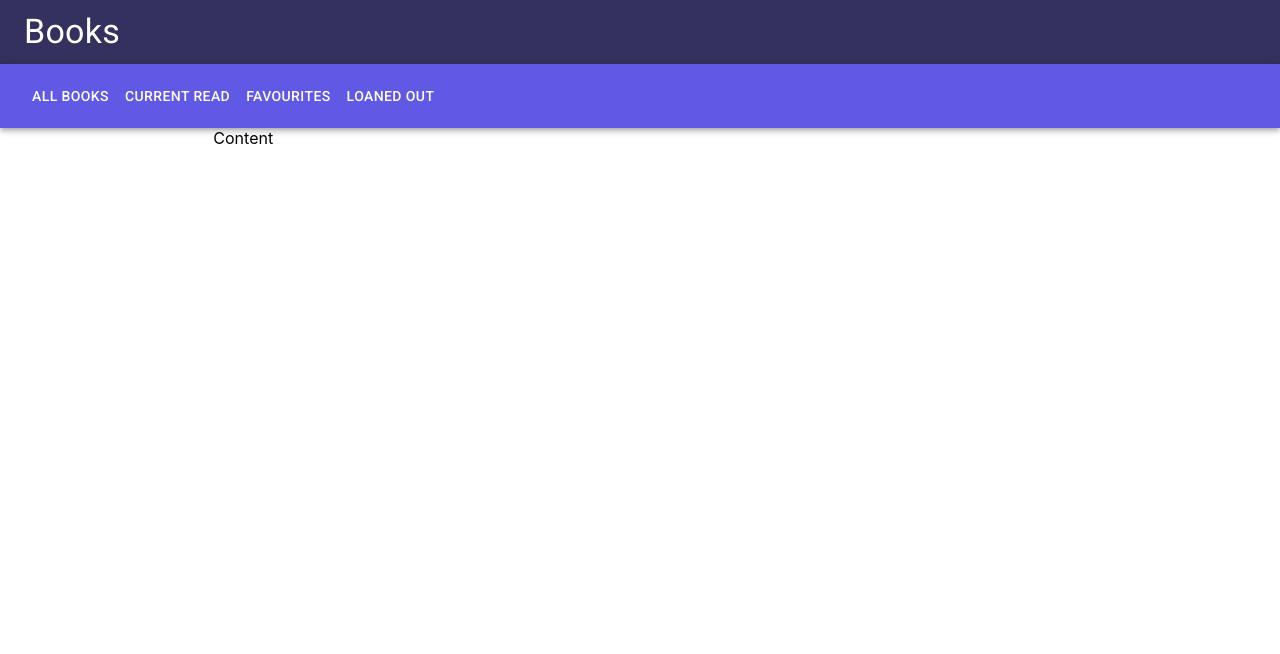
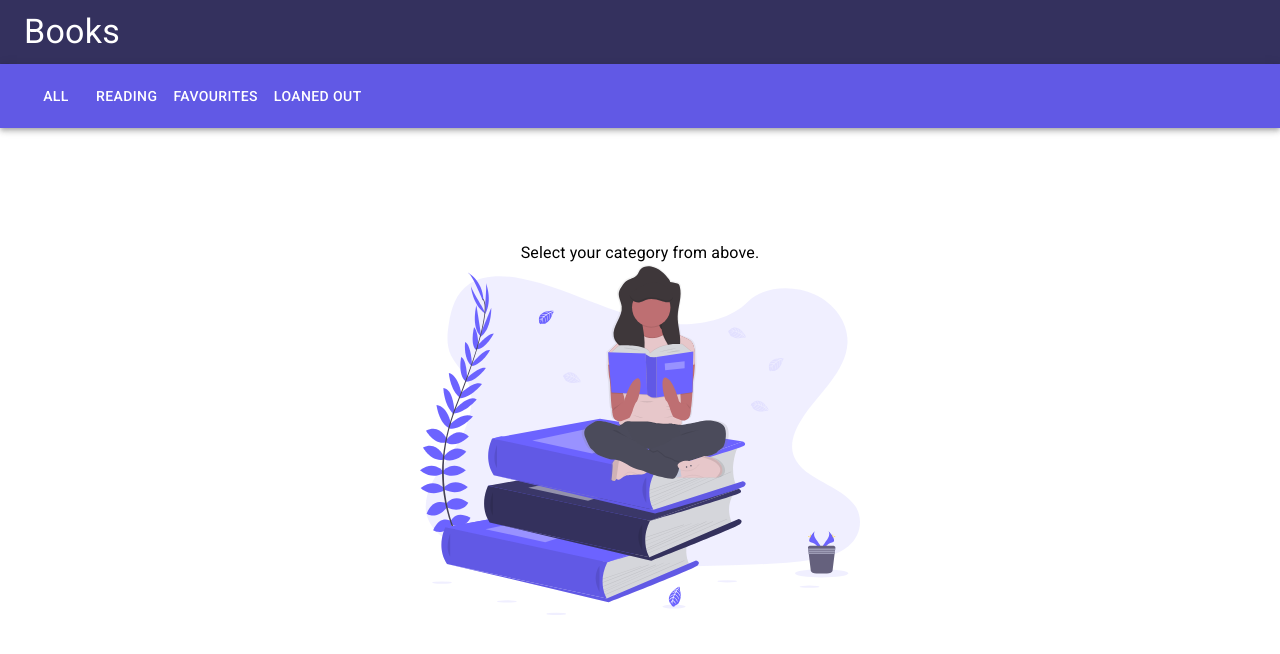
Before and after one commit to flsoller/library-react-app, a React (Create React App) app: page / in a window 1280 px wide. Shown: the top 654 px of the page. Built offline with nearby package versions, Linux system fonts and the light colour scheme.

Commit message:
Add default content view component.

```diff
--- a/src/App.js
+++ b/src/App.js
@@ -4,6 +4,7 @@ import { Grid } from '@material-ui/core';
 
 import TitleBar from './components/TitleBar';
 import MenuBar from './components/MenuBar';
+import EmptyDefault from './components/content/EmptyDefault';
 
 function App() {
   return (
@@ -17,7 +18,7 @@ function App() {
       <Grid item container>
         <Grid item xs={0} sm={2} />
         <Grid item xs={12} sm={8}>
-          Content
+          <EmptyDefault />
         </Grid>
         <Grid item xs={0} sm={2} />
       </Grid>
--- a/src/components/MenuBar.jsx
+++ b/src/components/MenuBar.jsx
@@ -16,8 +16,8 @@ const MenuBar = () => {
   return (
     <AppBar position="static" className={classes.menuBarStyle}>
       <Toolbar>
-        <Button className={classes.buttonTextStyle}>All Books</Button>
-        <Button className={classes.buttonTextStyle}>Current Read</Button>
+        <Button className={classes.buttonTextStyle}>All</Button>
+        <Button className={classes.buttonTextStyle}>Reading</Button>
         <Button className={classes.buttonTextStyle}>Favourites</Button>
         <Button className={classes.buttonTextStyle}>Loaned Out</Button>
       </Toolbar>
--- /dev/null
+++ b/src/components/content/EmptyDefault.jsx
@@ -0,0 +1,29 @@
+import React from 'react';
+import defaultBackground from '../../assets/defaultBackground.svg';
+import { Grid, Typography } from '@material-ui/core';
+import styled from 'styled-components';
+
+const Image = styled.img`
+  height: 350px;
+  @media (max-width: 688px) {
+    height: 250px;
+  }
+`;
+
+const EmptyDefault = () => {
+  return (
+    <Grid
+      container
+      direction="column"
+      spacing={0}
+      alignItems="center"
+      justify="center"
+      style={{ minHeight: '75vh' }}
+    >
+      <Typography>Select your category from above.</Typography>
+      <Image src={defaultBackground} alt="Default background." />
+    </Grid>
+  );
+};
+
+export default EmptyDefault;
--- a/src/index.css
+++ b/src/index.css
@@ -1,5 +1,6 @@
 body {
   margin: 0;
+  height: 100%;
   font-family: -apple-system, BlinkMacSystemFont, 'Segoe UI', 'Roboto', 'Oxygen',
     'Ubuntu', 'Cantarell', 'Fira Sans', 'Droid Sans', 'Helvetica Neue',
     sans-serif;
```
Also changed, not shown: src/assets/defaultBackground.svg (added).
